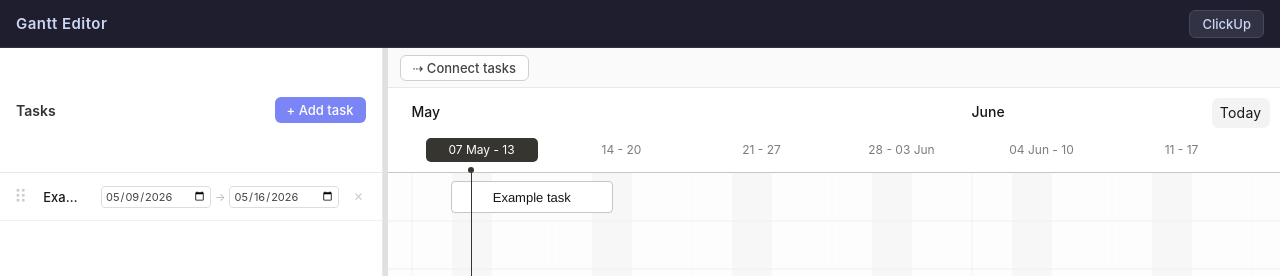
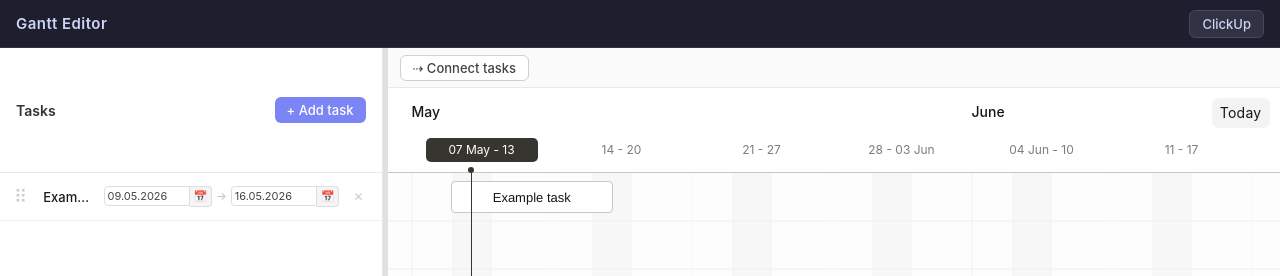
Before and after one commit to MiroslawRajczyk/gantt-editor, a React (Vite) app: page / in a window 1280 px wide. Shown: the top 276 px of the page. Built offline with nearby package versions, Linux system fonts and the light colour scheme.

Commit message:
Dates picker update
Signed-off-by: igorosky <igor.zaworski2@gmail.com>

```diff
--- a/src/App.css
+++ b/src/App.css
@@ -337,14 +337,31 @@
   color: #bbb;
 }
 
+.task-row__date-field {
+  display: flex;
+  align-items: center;
+}
+
 .task-row__date-input {
   font-size: 11px;
   padding: 2px 3px;
   border: 1px solid #ddd;
-  border-radius: 4px;
+  border-radius: 4px 0 0 4px;
   color: #444;
   background: #fff;
-  width: 110px;
+  width: 86px;
+}
+
+.task-row__date-cal {
+  background: #f5f5f5;
+  border: 1px solid #ddd;
+  border-left: none;
+  border-radius: 0 4px 4px 0;
+  cursor: pointer;
+  padding: 2px 4px;
+  font-size: 11px;
+  line-height: 1.4;
+  color: #666;
 }
 
 .task-row__date-input:focus {
--- a/src/components/TaskRow.tsx
+++ b/src/components/TaskRow.tsx
@@ -14,14 +14,27 @@ interface Props {
   isDragOver: boolean
 }
 
-function toDateInput(d: Date): string {
-  return d.toISOString().slice(0, 10)
+function toDateDisplay(d: Date): string {
+  const dd = String(d.getDate()).padStart(2, '0')
+  const mm = String(d.getMonth() + 1).padStart(2, '0')
+  return `${dd}.${mm}.${d.getFullYear()}`
+}
+
+function parseDateDisplay(s: string): Date | null {
+  const [dd, mm, yyyy] = s.split('.')
+  if (!dd || !mm || !yyyy) return null
+  const d = new Date(Number(yyyy), Number(mm) - 1, Number(dd))
+  return isNaN(d.getTime()) ? null : d
 }
 
 export function TaskRow({ task, index, onUpdate, onRemove, onDragStart, onDragOver, onDrop, onDragEnd, isDragOver }: Props) {
   const [editing, setEditing] = useState(false)
   const [draft, setDraft] = useState(task.name)
+  const [startDraft, setStartDraft] = useState(() => toDateDisplay(task.start))
+  const [endDraft, setEndDraft] = useState(() => toDateDisplay(task.end))
   const inputRef = useRef<HTMLInputElement>(null)
+  const hiddenStartRef = useRef<HTMLInputElement>(null)
+  const hiddenEndRef = useRef<HTMLInputElement>(null)
 
   useEffect(() => {
     if (editing) inputRef.current?.focus()
@@ -31,6 +44,9 @@ export function TaskRow({ task, index, onUpdate, onRemove, onDragStart, onDragOv
     if (!editing) setDraft(task.name)
   }, [task.name, editing])
 
+  useEffect(() => { setStartDraft(toDateDisplay(task.start)) }, [task.start])
+  useEffect(() => { setEndDraft(toDateDisplay(task.end)) }, [task.end])
+
   function commitName() {
     const trimmed = draft.trim() || task.name
     setDraft(trimmed)
@@ -38,15 +54,15 @@ export function TaskRow({ task, index, onUpdate, onRemove, onDragStart, onDragOv
     setEditing(false)
   }
 
-  function handleStartChange(e: React.ChangeEvent<HTMLInputElement>) {
-    const d = new Date(e.target.value)
-    if (isNaN(d.getTime())) return
+  function commitStart() {
+    const d = parseDateDisplay(startDraft)
+    if (!d) { setStartDraft(toDateDisplay(task.start)); return }
     onUpdate({ start: d, end: d > task.end ? d : task.end })
   }
 
-  function handleEndChange(e: React.ChangeEvent<HTMLInputElement>) {
-    const d = new Date(e.target.value)
-    if (isNaN(d.getTime())) return
+  function commitEnd() {
+    const d = parseDateDisplay(endDraft)
+    if (!d) { setEndDraft(toDateDisplay(task.end)); return }
     onUpdate({ end: d, start: d < task.start ? d : task.start })
   }
 
@@ -87,21 +103,65 @@ export function TaskRow({ task, index, onUpdate, onRemove, onDragStart, onDragOv
       </div>
 
       <div className="task-row__dates">
+        <div className="task-row__date-field">
           <input
-          type="date"
+            type="text"
             className="task-row__date-input"
             title="Start date"
-          value={toDateInput(task.start)}
-          onChange={handleStartChange}
+            placeholder="DD.MM.YYYY"
+            value={startDraft}
+            onChange={e => setStartDraft(e.target.value)}
+            onBlur={commitStart}
           />
+          <button
+            className="task-row__date-cal"
+            tabIndex={-1}
+            onMouseDown={e => { e.preventDefault(); hiddenStartRef.current?.showPicker() }}
+            aria-label="Open start date calendar"
+          >📅</button>
+          <input
+            ref={hiddenStartRef}
+            type="date"
+            style={{ display: 'none' }}
+            onChange={e => {
+              if (!e.target.value) return
+              const [yyyy, mm, dd] = e.target.value.split('-')
+              setStartDraft(`${dd}.${mm}.${yyyy}`)
+              const d = new Date(Number(yyyy), Number(mm) - 1, Number(dd))
+              onUpdate({ start: d, end: d > task.end ? d : task.end })
+            }}
+          />
+        </div>
         <span className="task-row__date-sep">→</span>
+        <div className="task-row__date-field">
           <input
-          type="date"
+            type="text"
             className="task-row__date-input"
             title="Due date"
-          value={toDateInput(task.end)}
-          onChange={handleEndChange}
+            placeholder="DD.MM.YYYY"
+            value={endDraft}
+            onChange={e => setEndDraft(e.target.value)}
+            onBlur={commitEnd}
           />
+          <button
+            className="task-row__date-cal"
+            tabIndex={-1}
+            onMouseDown={e => { e.preventDefault(); hiddenEndRef.current?.showPicker() }}
+            aria-label="Open end date calendar"
+          >📅</button>
+          <input
+            ref={hiddenEndRef}
+            type="date"
+            style={{ display: 'none' }}
+            onChange={e => {
+              if (!e.target.value) return
+              const [yyyy, mm, dd] = e.target.value.split('-')
+              setEndDraft(`${dd}.${mm}.${yyyy}`)
+              const d = new Date(Number(yyyy), Number(mm) - 1, Number(dd))
+              onUpdate({ end: d, start: d < task.start ? d : task.start })
+            }}
+          />
+        </div>
       </div>
 
       <button
```
Lines whose indentation alone changed are shown as unchanged.
